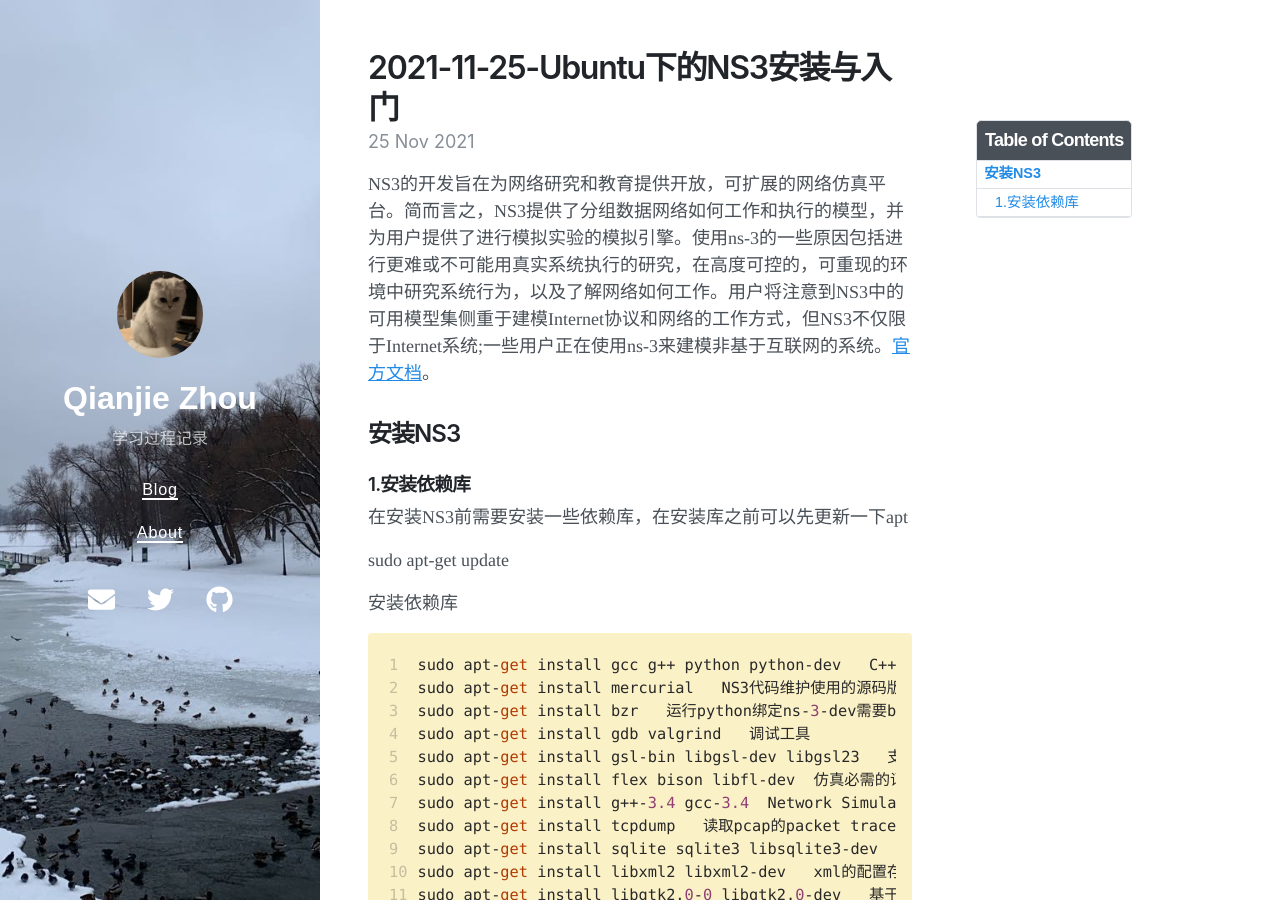
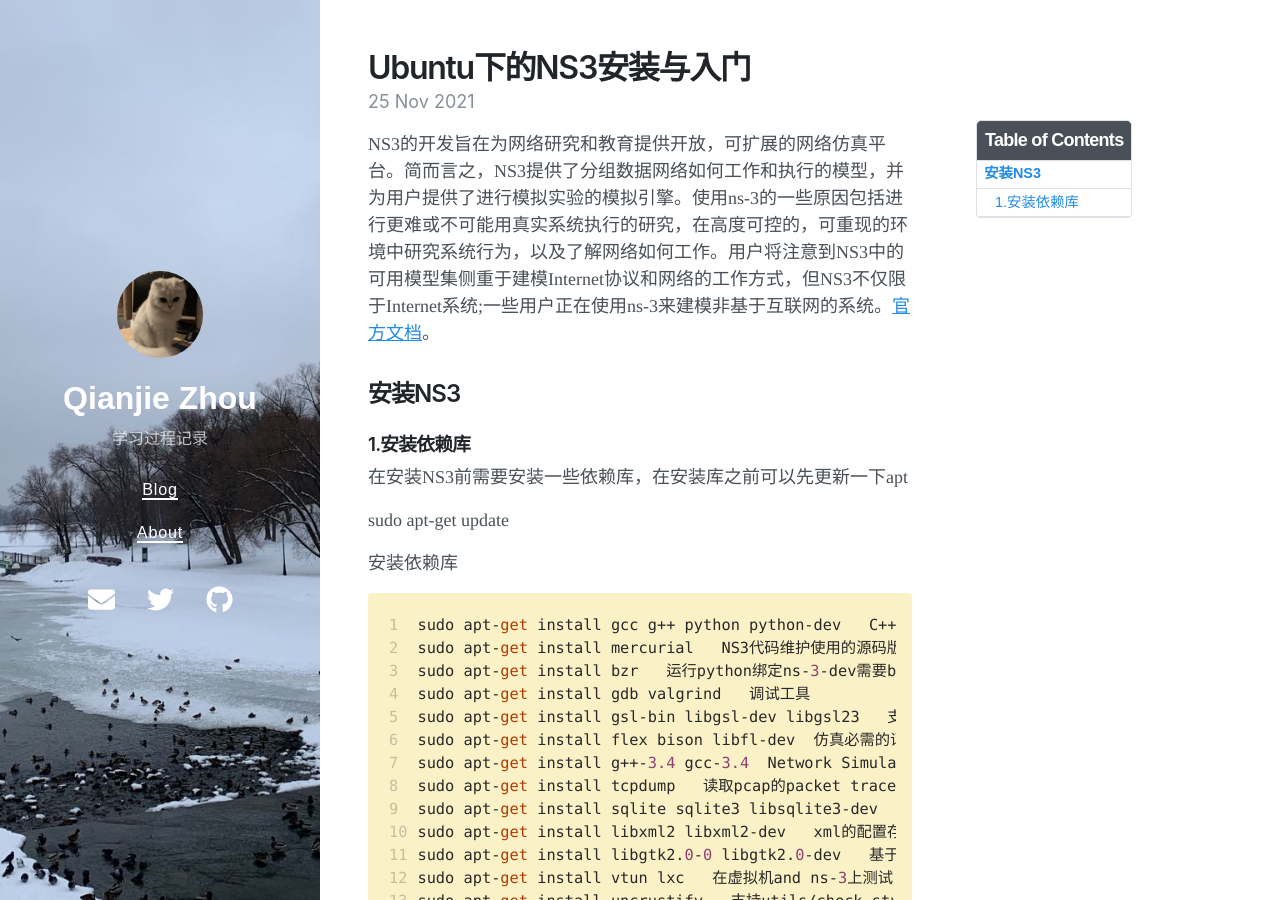
Before and after one commit to qianjiezhou/qianjiezhou.github.io, a Jekyll site: the page built from _posts/2021-11-25-Ubuntu下的NS3安装与入门.md, in a window 1280 px wide and 900 px high. Built offline with Jekyll 4.4.1, drawn with Linux system fonts in a browser that asks for light colours; nearby versions of some CDN libraries; our own code applies the rules of GitHub Pages for plain Markdown files.

Commit message:
修改文件: _posts/2021-11-25-Ubuntu下的NS3安装与入门.md

```diff
--- a/_posts/2021-11-25-Ubuntu下的NS3安装与入门.md
+++ b/_posts/2021-11-25-Ubuntu下的NS3安装与入门.md
@@ -1,5 +1,5 @@
 ---
-title: 2021-11-25-Ubuntu下的NS3安装与入门
+title: Ubuntu下的NS3安装与入门
 date: 2021-11-25 16:40 +0800
 tags: [Ubuntu,NS3]
 grammar_cjkRuby: true
```
